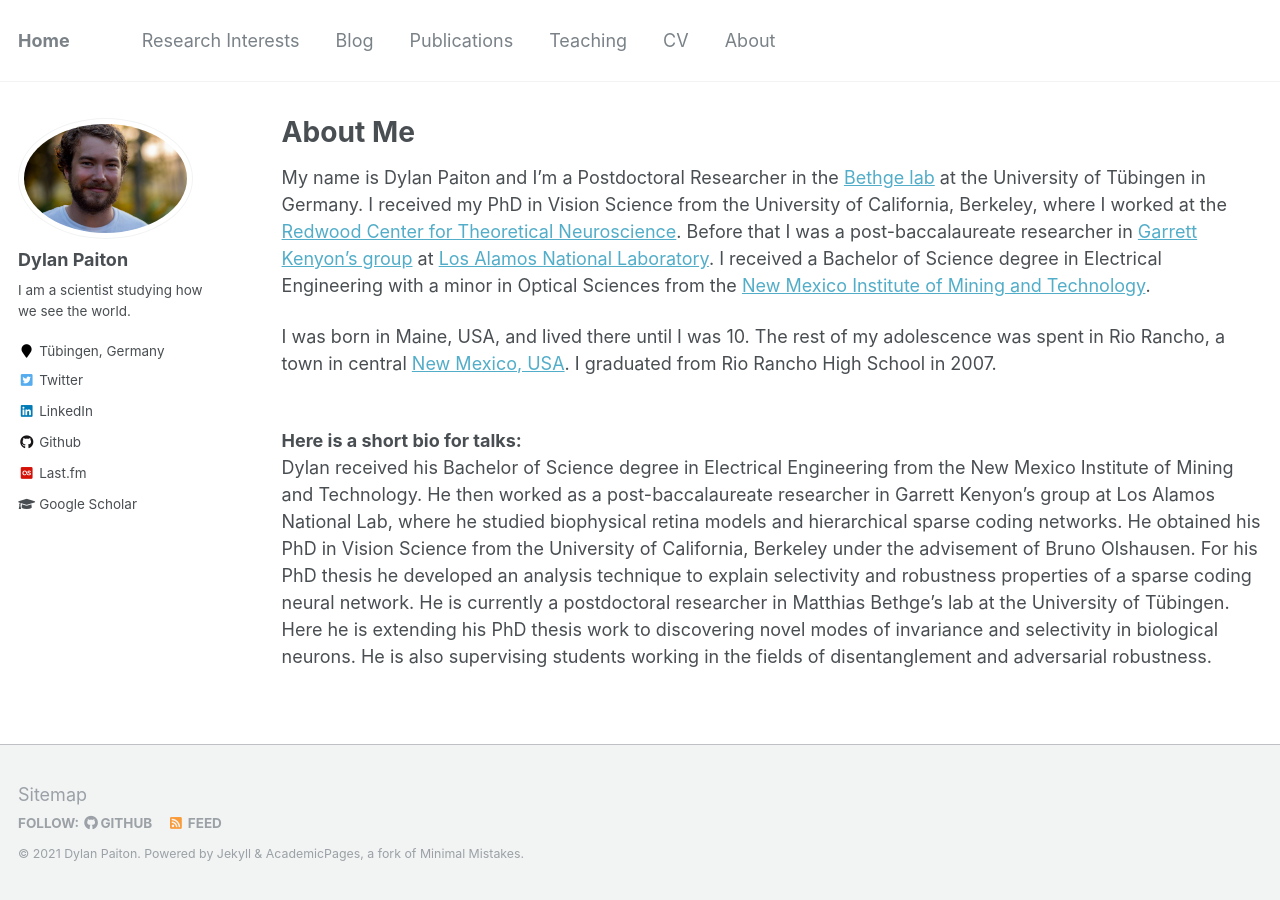
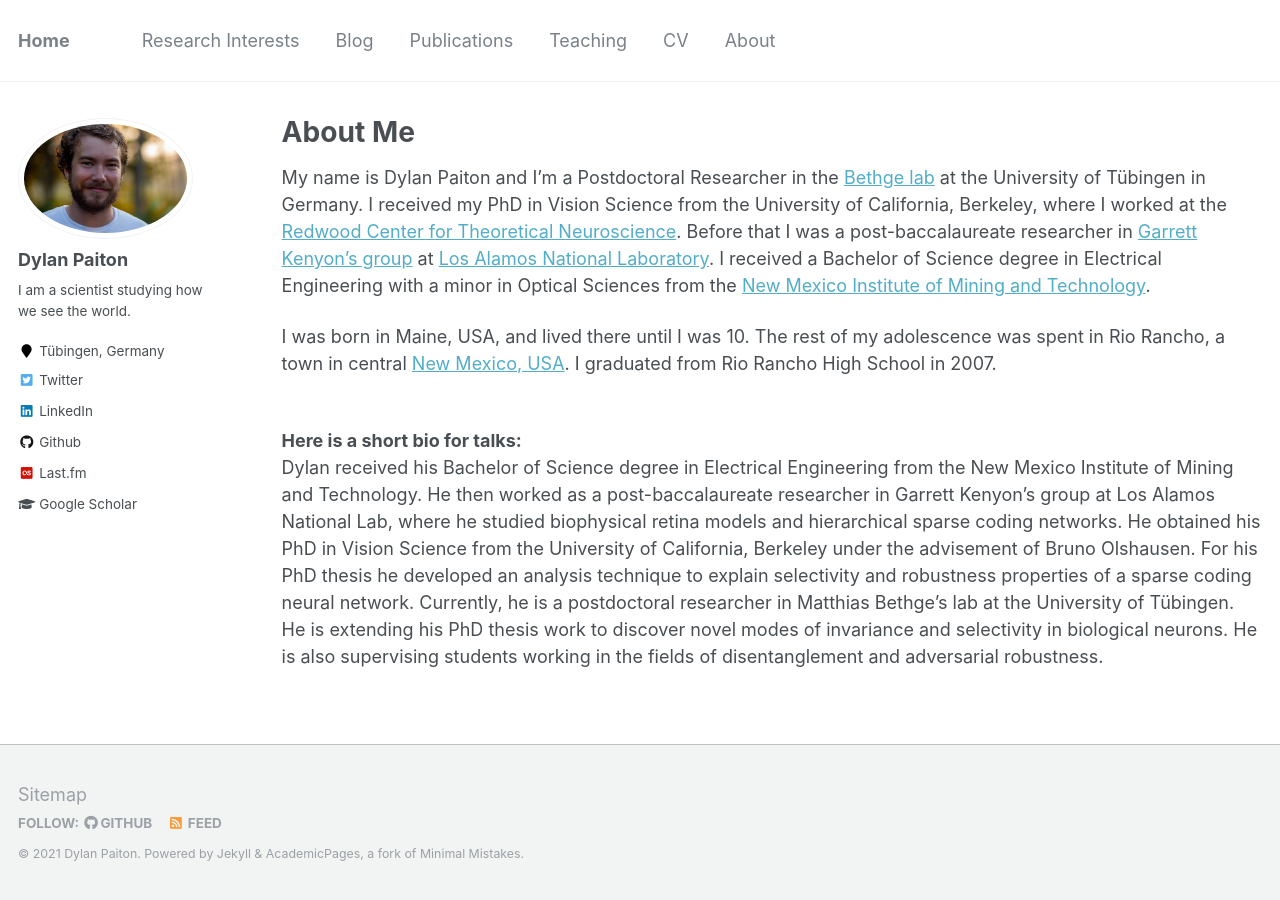
Before and after one commit to dpaiton/dpaiton.github.io, a Jekyll site: the page built from _pages/bio.md, in a window 1280 px wide. Built offline with Jekyll 4.4.1, drawn with Linux system fonts in a browser that asks for light colours.

Commit message:
slight wording changes to bio

```diff
--- a/_pages/bio.md
+++ b/_pages/bio.md
@@ -30,7 +30,7 @@ Kenyon's group at Los Alamos National Lab, where he studied biophysical retina m
 hierarchical sparse coding networks. He obtained his PhD in Vision Science from the University of
 California, Berkeley under the advisement of Bruno Olshausen. For his PhD thesis he developed an
 analysis technique to explain selectivity and robustness properties of a sparse coding neural
-network. He is currently a postdoctoral researcher in Matthias Bethge's lab at the University of
-Tübingen. Here he is extending his PhD thesis work to discovering novel modes of invariance and
+network. Currently, he is a postdoctoral researcher in Matthias Bethge's lab at the University of
+Tübingen. He is extending his PhD thesis work to discover novel modes of invariance and
 selectivity in biological neurons. He is also supervising students working in the fields of
 disentanglement and adversarial robustness.
```
